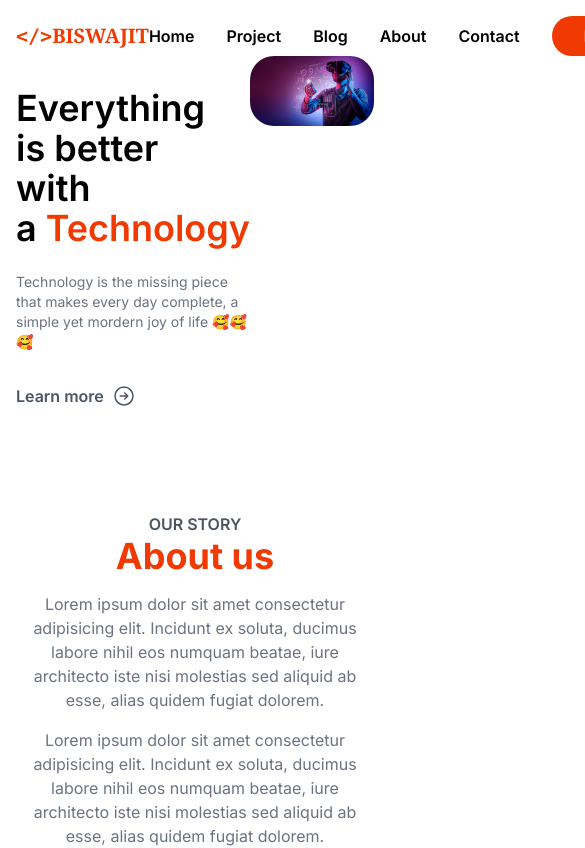
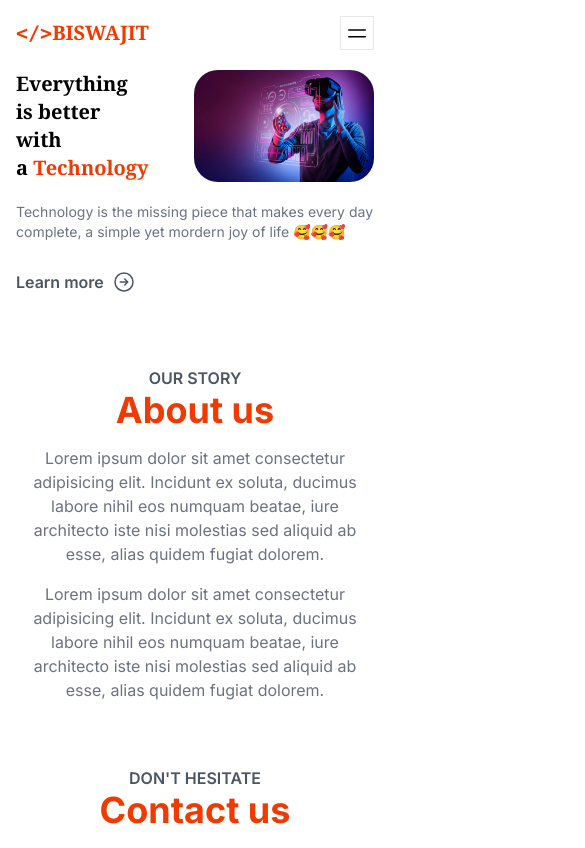
Before and after one commit to Biswajit552/personal-project, a Next.js app: page / in a window 390 px wide. Shown: the top 848 px of the page, 585 px wide, since content can reach past the window. Built offline with nearby package versions, Linux system fonts and the light colour scheme.

Commit message:
blog till fullresponship

```diff
--- a/package.json
+++ b/package.json
@@ -12,6 +12,7 @@
     "@aws-sdk/client-s3": "^3.540.0",
     "mongoose": "^8.2.4",
     "next": "14.1.4",
+    "next-auth": "^4.24.7",
     "react": "^18",
     "react-dom": "^18",
     "react-hot-toast": "^2.4.1",
--- /dev/null
+++ b/src/components/icons/Bars2.js
@@ -0,0 +1,7 @@
+export default function Bars2({className="w-6 h-6"}) {
+  return (
+    <svg xmlns="http://www.w3.org/2000/svg" fill="none" viewBox="0 0 24 24" strokeWidth={1.5} stroke="currentColor" className={className}>
+      <path strokeLinecap="round" strokeLinejoin="round" d="M3.75 9h16.5m-16.5 6.75h16.5" />
+    </svg>
+  );
+}
--- a/src/components/layout/Header.js
+++ b/src/components/layout/Header.js
@@ -2,34 +2,103 @@
 
 import Link from "next/link";
 import { useContext, useState } from "react";
+import Bars2 from "../icons/Bars2";
 
+// function AuthLinks({status, userName}) {
+//   if (status === 'authenticated') {
+//     return (
+//       <>
+//         <Link href={'/profile'} className="whitespace-nowrap">
+//           Hello, {userName}
+//         </Link>
+//         <button
+//           onClick={() => signOut()}
+//           className="bg-primary rounded-full text-white px-8 py-2">
+//           Logout
+//         </button>
+//       </>
+//     );
+//   }
+//   if (status === 'unauthenticated') {
+//     return (
+//       <>
+//         <Link href={'/login'}>Login</Link>
+//         <Link href={'/register'} className="bg-primary rounded-full text-white px-8 py-2">
+//           Register
+//         </Link>
+//       </>
+//     );
+//   }
+// }
 export default function Header() {
+  // const session = useSession();
+  // const status = session?.status;
+  // const userData = session.data?.user;
+  // let userName = userData?.name || userData?.email;
+  // const {cartProducts} = useContext(CartContext);
+  const [mobileNavOpen, setMobileNavOpen] = useState(false);
+  // if (userName && userName.includes(' ')) {
+  //   userName = userName.split(' ')[0];
+  // }
   return (
-    <header className="flex  items-center justify-between">
-      <Link className="text-primary font-semibold text-xl  font-serif" href="/">
+    <header>
+      <div className="flex items-center md:hidden justify-between">
+        <Link
+          href={"/"}
+          className="text-primary font-semibold text-xl  font-serif"
+        >
           <span>
             <b className="font-mono">&lt;/&gt;</b>
             BISWAJIT
           </span>
         </Link>
-      {/* <nav className="flex gap-8 items-center font-semibold ">
+        <button
+          className="p-1 border"
+          onClick={() => setMobileNavOpen((prev) => !prev)}
+        >
+          <Bars2 />
+        </button>
+      </div>
+
+      {mobileNavOpen && (
+        <div
+          onClick={() => setMobileNavOpen(false)}
+          className="md:hidden p-4 bg-gray-200 rounded-lg mt-2 flex flex-col gap-2 text-center z-0 absolute top-12 left-60 right-0"
+        >
           <Link href="/">Home</Link>
           <Link href="project">Project's</Link>
           <Link href="/blog">Blog</Link>
           <Link href="/#about">About</Link>
           <Link href="/#contact">Contact</Link>
+          {/* <AuthLinks status={status} userName={userName} /> */}
+
           <Link
             className="bg-primary rounded-full text-white px-8 py-2"
             href="/login"
           >
             login
           </Link>
-      </nav> */}
+        </div>
+      )}
+
+      <div className="hidden md:flex items-center justify-between  ">
+        <Link
+          className="text-primary font-semibold text-xl  font-serif"
+          href="/"
+        >
+          <span>
+            <b className="font-mono">&lt;/&gt;</b>
+            BISWAJIT
+          </span>
+        </Link>
+
         <nav className="flex gap-8 items-center font-semibold ">
           <Link href="/" className="block overflow-hidden ">
             <div className="h-[20px] hover:-translate-y-5 hover:duration-300 duration-300">
               <span className="flex h-[20px] items-center">Home</span>
-            <span className="flex h-[20px] items-center text-black">Home</span>
+              <span className="flex h-[20px] items-center text-black">
+                Home
+              </span>
             </div>
           </Link>
           <Link href="/project" className="block overflow-hidden ">
@@ -43,13 +112,17 @@ export default function Header() {
           <Link href="/blog" className="block overflow-hidden ">
             <div className="h-[20px] hover:-translate-y-5 hover:duration-300 duration-300">
               <span className="flex h-[20px] items-center">Blog</span>
-            <span className="flex h-[20px] items-center text-black">Blog</span>
+              <span className="flex h-[20px] items-center text-black">
+                Blog
+              </span>
             </div>
           </Link>
           <Link href="/#about" className="block overflow-hidden ">
             <div className="h-[20px] hover:-translate-y-5 hover:duration-300 duration-300">
               <span className="flex h-[20px] items-center">About</span>
-            <span className="flex h-[20px] items-center text-black">About</span>
+              <span className="flex h-[20px] items-center text-black">
+                About
+              </span>
             </div>
           </Link>
           <Link href="/#contact" className="block overflow-hidden ">
@@ -67,6 +140,22 @@ export default function Header() {
             login
           </Link>
         </nav>
+      </div>
     </header>
   );
 }
+{
+  /* <nav className="flex gap-8 items-center font-semibold ">
+        <Link href="/">Home</Link>
+        <Link href="project">Project's</Link>
+        <Link href="/blog">Blog</Link>
+        <Link href="/#about">About</Link>
+        <Link href="/#contact">Contact</Link>
+        <Link
+          className="bg-primary rounded-full text-white px-8 py-2"
+          href="/login"
+        >
+          login
+        </Link>
+      </nav> */
+}
--- a/src/components/layout/Hero.js
+++ b/src/components/layout/Hero.js
@@ -3,9 +3,9 @@ import Right from "../icons/Right";
 
 export default function Hero() {
   return (
-    <section className="hero md:mt-4 flex ">
-      <div className="py-8 md:py-12">
-        <h1 className="text-4xl font-semibold">
+    <section className="mt-5 md:mt-2   ">
+      <div className=" md:py-5 flex ">
+        <h1 className=" text-xl font-serif md:text-4xl  md:mt-10 font-semibold">
           Everything
           <br />
           is better
@@ -13,7 +13,14 @@ export default function Hero() {
           with a&nbsp;
           <span className="text-primary">Technology</span>
         </h1>
-        <p className="my-6 text-gray-500 text-sm">
+        <img
+          src={"/c1.jpg"}
+          alt={"coding"}
+          className="rounded-3xl w-[180px]  object-fill md:w-[400px] hover:scale-105 duration-1000"
+        />
+      </div>
+      <div>
+        <p className="my-5 text-gray-500 text-sm">
           Technology is the missing piece that makes every day complete, a
           simple yet mordern joy of life 🥰🥰🥰
         </p>
@@ -23,13 +30,6 @@ export default function Hero() {
           <Right />
         </button>
       </div>
-      <div>
-        <img
-          src={"/c1.jpg"}
-          alt={"coding"}
-          className="rounded-3xl w-[680px] hover:scale-105 duration-1000"
-        />
-      </div>
     </section>
   );
 }
--- a/src/components/layout/MenuItemForm.js
+++ b/src/components/layout/MenuItemForm.js
@@ -19,10 +19,10 @@ export default function MenuItemForm({ onsubmit, menuItem }) {
       className="mt-8 max-w-3xl mx-auto"
     >
       <div
-        className="flex items-start gap-4 "
+        className="flex md:flex-row flex-col items-start gap-4 "
         // style={{ gridTemplateColumns: ".3fr .7fr" }}
       >
-        <div className="w-[300px]">
+        <div className="md:w-[300px] w-[250px] mx-auto ">
           <EditableImage link={image} setLink={setImage} />
         </div>
         <div className="flex flex-col ">
```
Also changed, not shown: 2 other files (tests, documents, lock files or other folders). Lines whose indentation alone changed are shown as unchanged.
